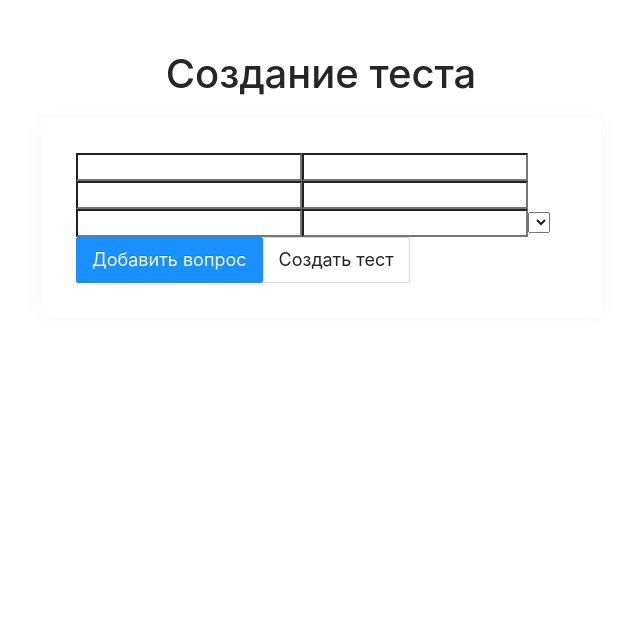
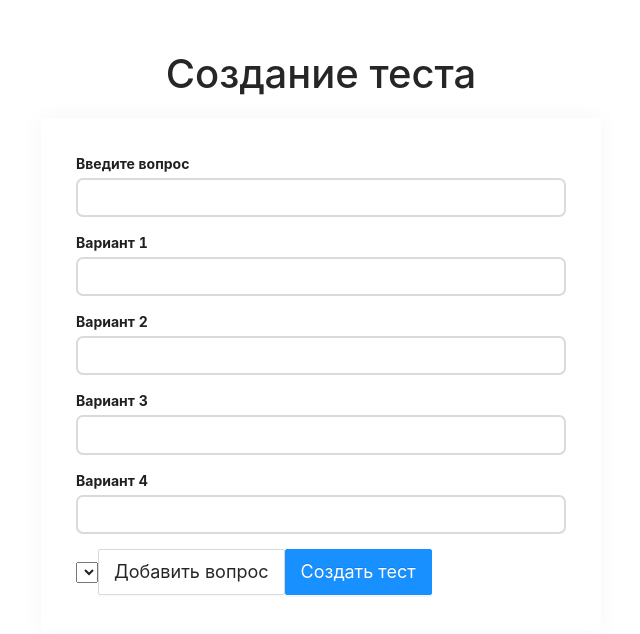
Before and after one commit to amattterasu/SAMS, a React (Create React App) app in the folder client/: page /quiz-creator in a window 1280 px wide. Shown: the top 634 px of the page, without its empty margins (319-959 px from the left). Built offline with nearby package versions, Linux system fonts and the light colour scheme.

Commit message:
costomized form without antd styles

```diff
--- a/client/src/components/UI/Input.module.css
+++ b/client/src/components/UI/Input.module.css
@@ -23,7 +23,6 @@
     font-size: 16px;
 }
 
-
 .Input input:focus {
     outline: none;
     border-color: #9ecaed;
--- a/client/src/containers/QuizCreator/QuizCreator.jsx
+++ b/client/src/containers/QuizCreator/QuizCreator.jsx
@@ -1,19 +1,38 @@
 import React from 'react';
+
 import './QuizCreator.scss';
-import Button from "../../components/Button/Button";
-import BlockAuth from "../../components/BlockAuth/BlockAuth";
+import Button from '../../components/Button/Button';
+import BlockAuth from '../../components/BlockAuth/BlockAuth';
+import {createControl} from '../../form/formFramework';
+import Input from "../../components/UI/Input";
+
+const createOptionControl = (number) => {
+    return createControl({
+            label: `Вариант ${number}`,
+            errorMessage: 'Значение не может быть пустым',
+            id: number
+        }, {required: true}
+    )
+}
+
+const createFormControls = () => {
+    return {
+        question: createControl({
+            label: 'Введите вопрос',
+            errorMessage: 'Вопрос не может быть пустым'
+        }, {required: true}),
+        option1: createOptionControl(1),
+        option2: createOptionControl(2),
+        option3: createOptionControl(3),
+        option4: createOptionControl(4)
+    }
+}
 
 class QuizCreator extends React.Component {
 
     state = {
         quiz: [],
-        formControls: {
-            question: '',
-            option1: '',
-            option2: '',
-            option3: '',
-            option4: ''
-        }
+        formControls: createFormControls()
     }
 
     submitHandler = event => {
@@ -28,6 +47,28 @@
 
     }
 
+    changeHandler = (value, controlName) => {
+
+    }
+
+    renderControls = () => {
+        return Object.keys(this.state.formControls).map((controlName, index) => {
+            const control = this.state.formControls[controlName]
+
+            return (
+                <Input
+                    label={control.label}
+                    value={control.value}
+                    valid={control.valid}
+                    shouldValidate={!!control.validation}
+                    touched={control.touched}
+                    errorMessage={control.errorMessage}
+                    onChange={event => this.changeHandler(event.target.value, controlName)}
+                />
+            )
+        })
+    }
+
     render() {
         return (
             <div className='QuizCreator'>
@@ -36,18 +77,16 @@
                     <BlockAuth>
                         <form onSubmit={this.submitHandler}>
 
-                            <input type="text"/>
-                            <input type="text"/>
-                            <input type="text"/>
-                            <input type="text"/>
-                            <input type="text"/>
-                            <input type="text"/>
-                            <select ></select>
+                            {
+                                this.renderControls()
+                            }
+                            <select></select>
 
-                            <Button type="primary" onClick={this.addQuestionHandler}>
+                            <Button type="" onClick={this.addQuestionHandler}>
                                 Добавить вопрос
                             </Button>
-                            <Button type="" onClick={this.createQuizHandler}>
+
+                            <Button type="primary" onClick={this.createQuizHandler}>
                                 Создать тест
                             </Button>
                         </form>
```
